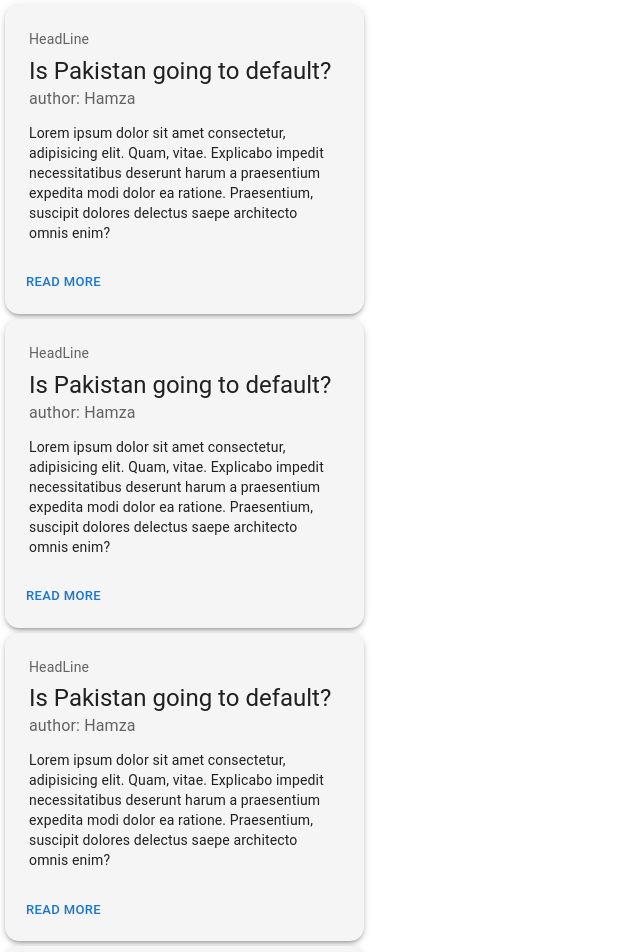
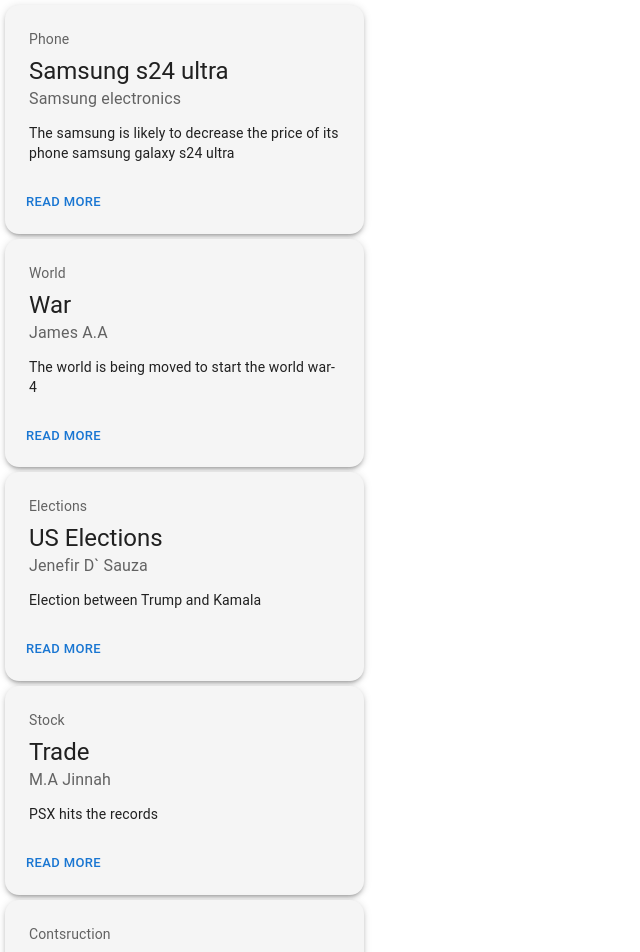
Before and after one commit to muhammad-hamza-liaqat/multi-page-application, a React (Vite) app: page /all-news in a window 1280 px wide. Shown: the top 952 px of the page, without its empty margins (0-640 px from the left). Built offline with nearby package versions, Linux system fonts and the light colour scheme.

Commit message:
news cards props

```diff
--- a/src/components/News/AllNews.jsx
+++ b/src/components/News/AllNews.jsx
@@ -15,20 +15,20 @@
     </Box>
 );
 
-export default function AllNews() {
+export default function AllNews({ tag, title, author, text }) {
     return (
         <>
             <Card sx={{ minWidth: 275, maxWidth: 359, flex: '1 1 300px', margin: '5px', backgroundColor: '#f5f5f5', boxShadow: 3, padding: 1, borderRadius: '14px' }}>
                 <CardContent>
                     <Typography gutterBottom sx={{ color: 'text.secondary', fontSize: 14 }}>
-                        HeadLine
+                        {tag}
                     </Typography>
                     <Typography variant="h5" component="div">
-                        Is Pakistan going to default?
+                        {title}
                     </Typography>
-                    <Typography sx={{ color: 'text.secondary', mb: 1.5 }}>author: Hamza</Typography>
+                    <Typography sx={{ color: 'text.secondary', mb: 1.5 }}>{author}</Typography>
                     <Typography variant="body2">
-                        Lorem ipsum dolor sit amet consectetur, adipisicing elit. Quam, vitae. Explicabo impedit necessitatibus deserunt harum a praesentium expedita modi dolor ea ratione. Praesentium, suscipit dolores delectus saepe architecto omnis enim?
+                        {text}
                         <br />
                     </Typography>
                 </CardContent>
@@ -41,3 +41,6 @@
 
     );
 }
+
+// props
+// tag title author text
--- a/src/pages/News.jsx
+++ b/src/pages/News.jsx
@@ -4,13 +4,15 @@
 export default function News() {
     return (
         <>
-            <div className='mt-5 flex flex-wrap gap-10 justify-center'>
-                <AllNews />
-                <AllNews />
-                <AllNews />
-                <AllNews />
-                <AllNews />
-                <AllNews />
+            <div className='m-5 flex flex-wrap gap-10 justify-center'>
+                {/* -> tag title author text */}
+                <AllNews tag="Phone" title="Samsung s24 ultra" author="Samsung electronics" text="The samsung is likely to decrease the price of its phone samsung galaxy s24 ultra" />
+                <AllNews tag="World" title="War" author="James A.A" text="The world is being moved to start the world war-4" />
+                <AllNews tag="Elections" title="US Elections" author="Jenefir D` Sauza" text="Election between Trump and Kamala " />
+                <AllNews tag="Stock" title="Trade" author="M.A Jinnah" text="PSX hits the records" />
+                <AllNews tag="Contsruction" title="GS Mall" author="Sh.ali69" text="GS Mall will be continued to start" />
+                <AllNews tag="Levono" title="Lenovo Laptop" author="Hamza Liaqat" text="Lenovo to start to manufacture laptops officially in Pakistan." />
+                <AllNews tag="US" title="Trump shoot" author="Mirza" text="Attack on trump during this campaign in Los Angles" />
             </div>
         </>
     )
```
